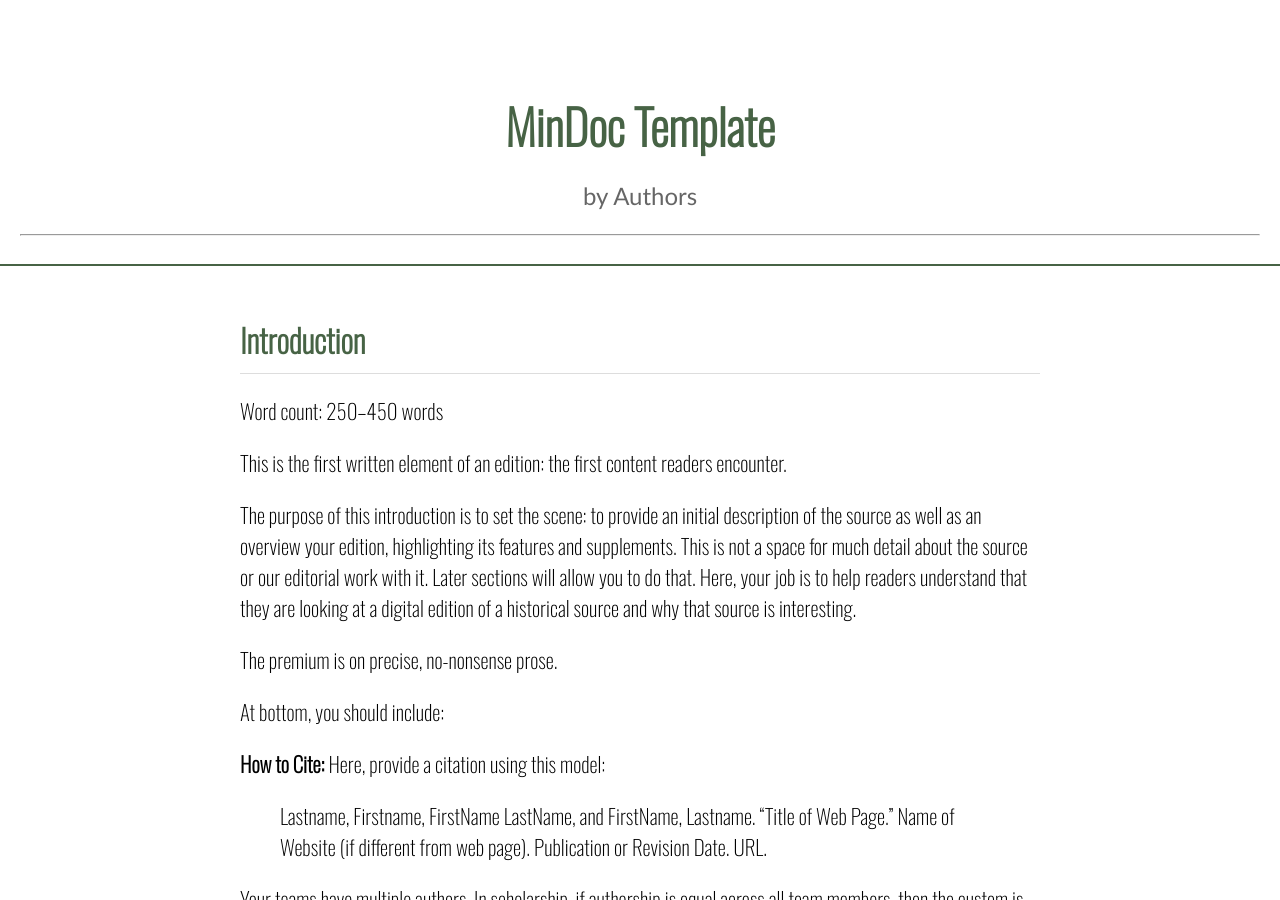
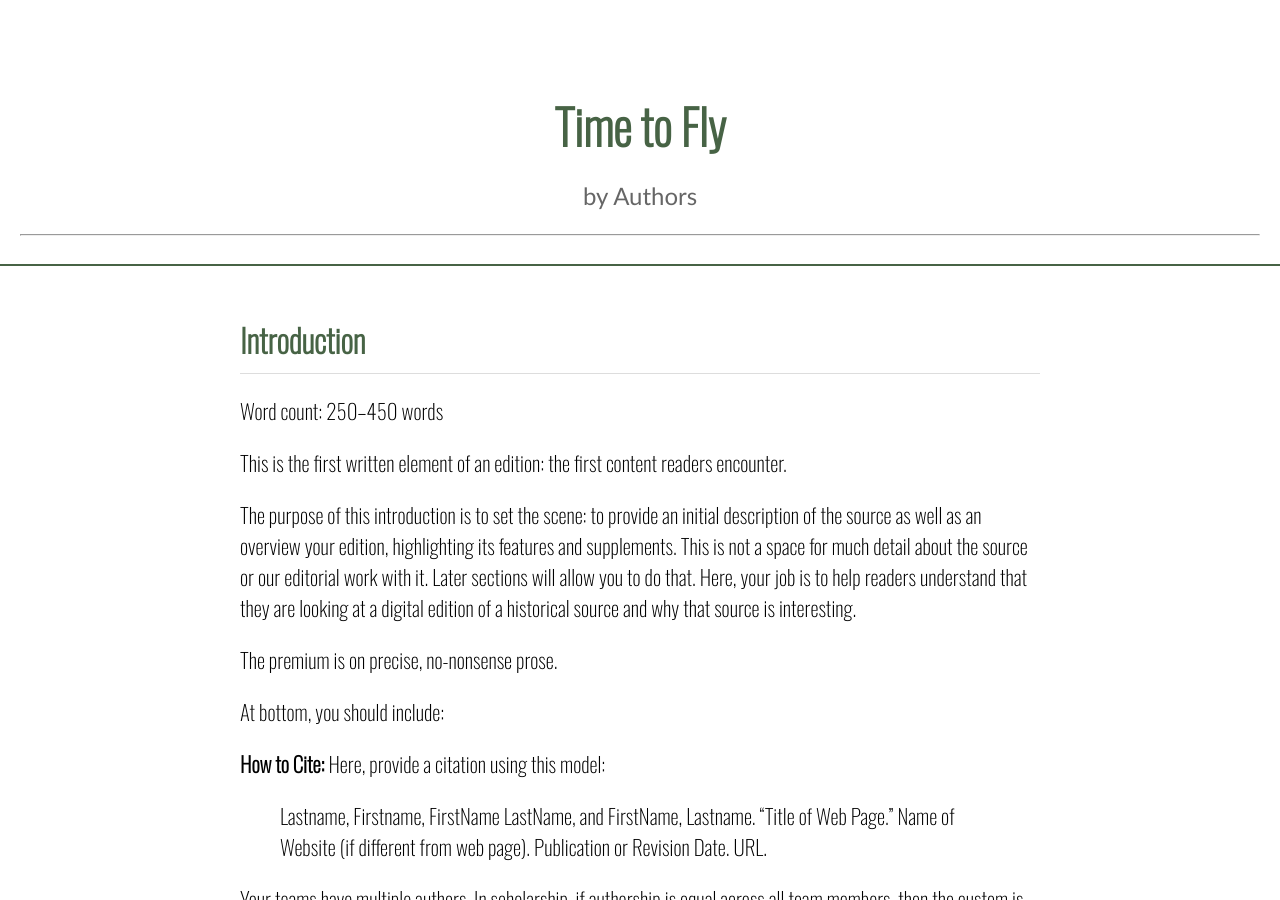
Before and after one commit to SourceLabUIUC/FA2025, a Jekyll site: the page built from index.markdown, in a window 1280 px wide and 900 px high. Built offline with Jekyll 4.4.1, drawn with Linux system fonts in a browser that asks for light colours.

Commit message:
Update _config.yml

```diff
--- a/_config.yml
+++ b/_config.yml
@@ -1,4 +1,4 @@
-title: MinDoc Template # You will insert your title here.
+title: Time to Fly # You will insert your title here.
 email: your-email@example.com
 description: by Authors # Author names go here.
 
```
